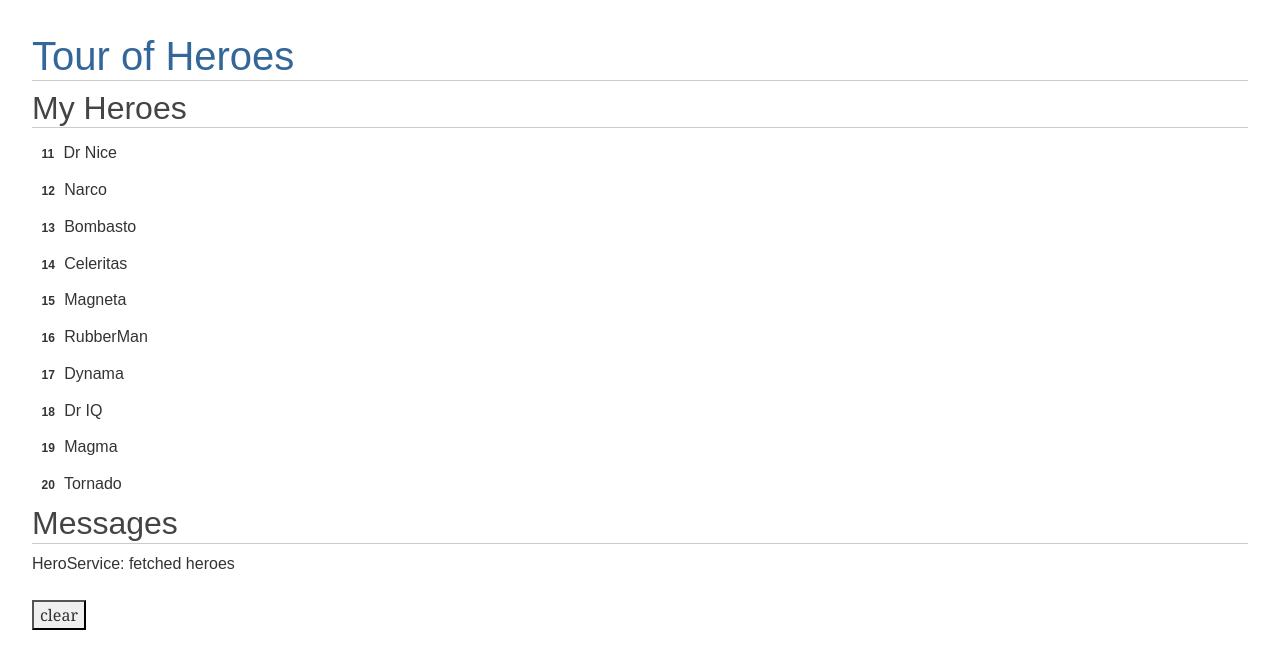
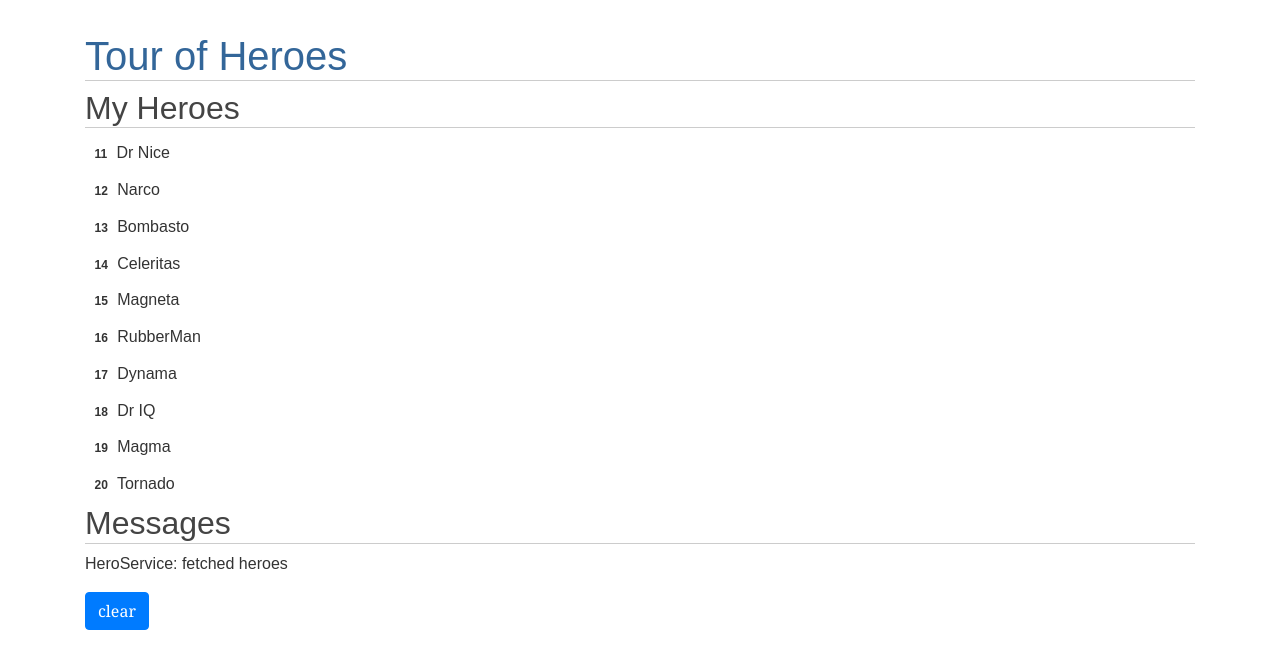
Before and after one commit to maiconfz/angular-playground, an Angular app in the folder angular-tour-of-heroes/: page / in a window 1280 px wide. Shown: the top 668 px of the page. Built offline with nearby package versions, Linux system fonts and the light colour scheme.

Commit message:
Add some boostrap calsses to html

```diff
--- a/angular-tour-of-heroes/src/app/app.component.html
+++ b/angular-tour-of-heroes/src/app/app.component.html
@@ -1,3 +1,17 @@
-<h1>{{title}}</h1>
-<app-heroes></app-heroes>
-<app-messages></app-messages>
+<div class="container">
+    <div class="row">
+        <div class="col-12">
+            <h1>{{title}}</h1>
+        </div>
+    </div>
+    <div class="row">
+        <div class="col-12">
+            <app-heroes></app-heroes>
+        </div>
+    </div>
+    <div class="row">
+        <div class="col-12">
+            <app-messages></app-messages>
+        </div>
+    </div>
+</div>
--- a/angular-tour-of-heroes/src/app/messages/messages.component.html
+++ b/angular-tour-of-heroes/src/app/messages/messages.component.html
@@ -1,6 +1,5 @@
 <div *ngIf="messageService.messages.length">
     <h2>Messages</h2>
-    <div *ngFor='let message of messageService.messages'> {{message}} </div>
-    <br />
-    <button class="clear" (click)="messageService.clear()">clear</button>
+    <p *ngFor='let message of messageService.messages'> {{message}} </p>
+    <button class="clear btn btn-primary" (click)="messageService.clear()">clear</button>
 </div>
```
